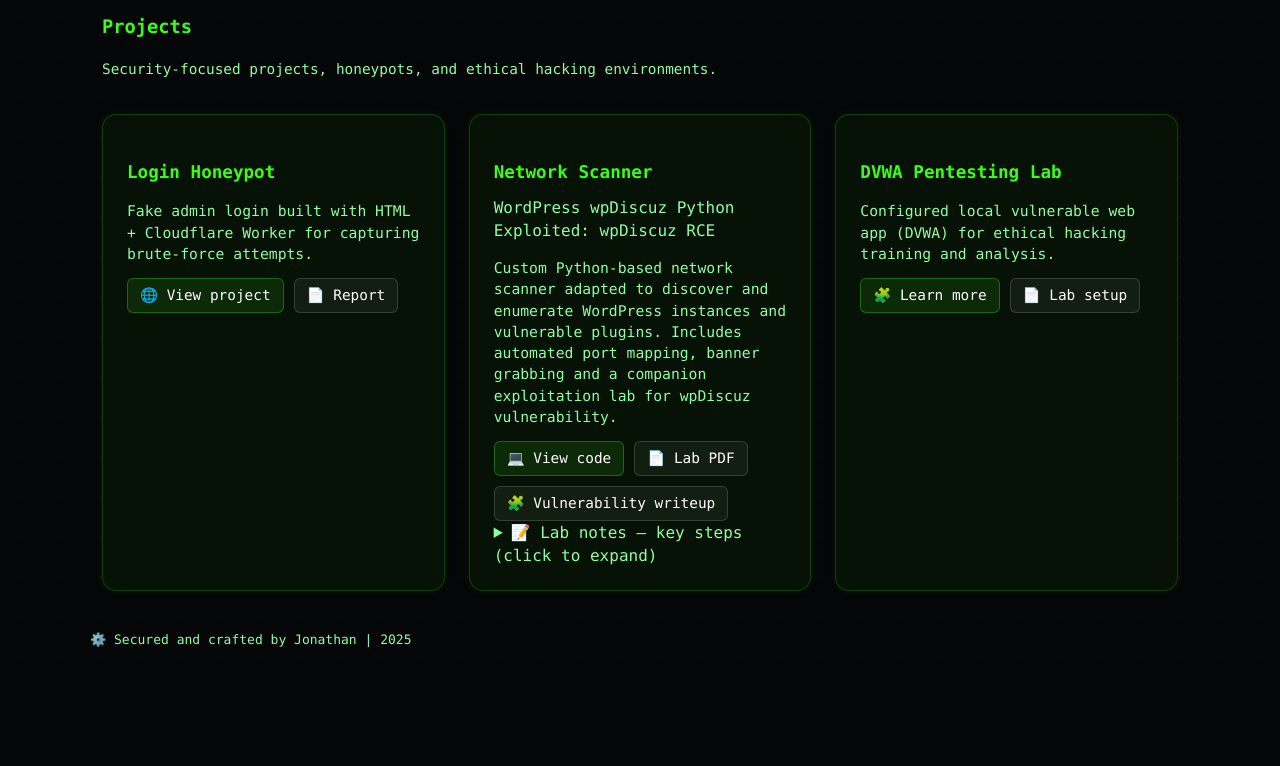
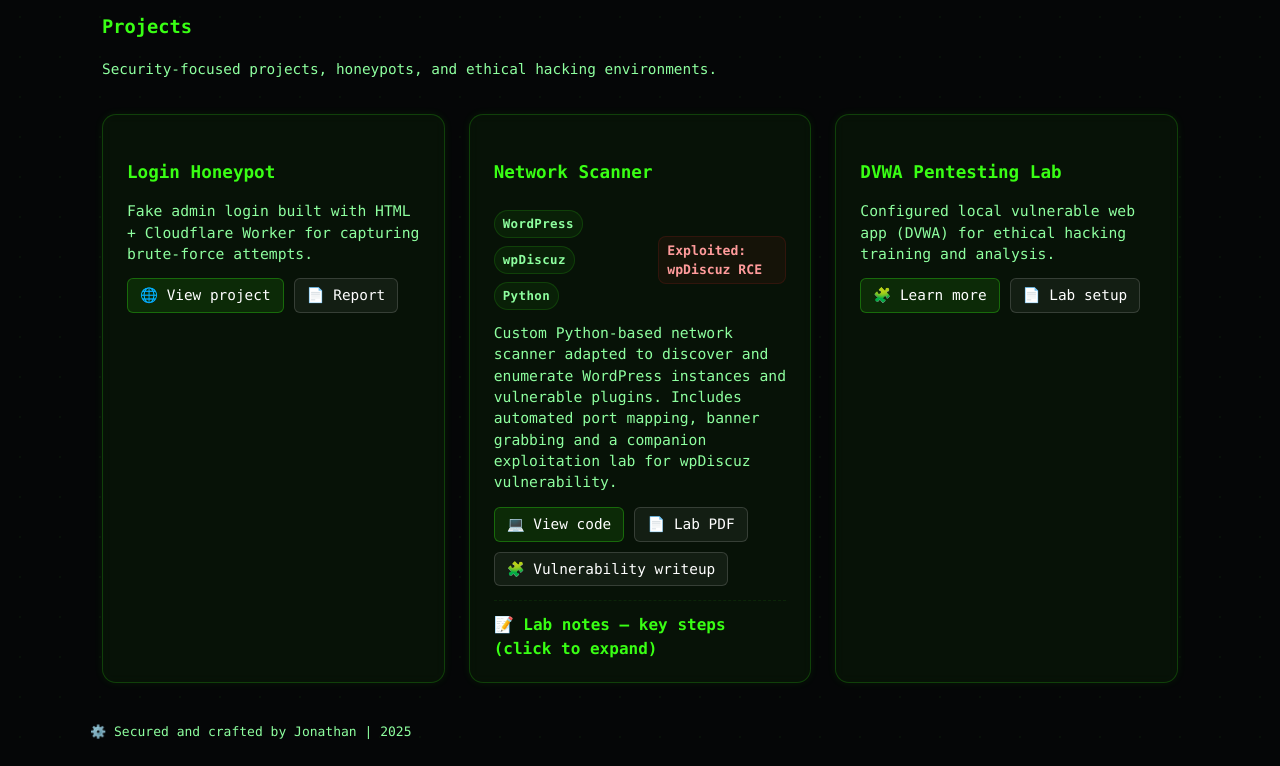
Before and after one commit to jonathang88/jonathangomez.qzz.io, a PHP site: page /cybersecurity/projects in a window 1280 px wide. Shown: the part 323-1089 px from the top of the page. Before the commit the page ends 971 px from the top, so only its background shows below. Run offline with PHP 8.4, Linux system fonts and the light colour scheme.

Commit message:
Update styles2.css

```diff
--- a/css/styles2.css
+++ b/css/styles2.css
@@ -314,3 +314,90 @@
   border-right: 1px solid rgba(0, 255, 144, 0.3);
   padding-right: 2rem;
 }
+
+/* Project card enhancements */
+.project-card .card-head {
+  display: flex;
+  flex-direction: column;
+  gap: 8px;
+}
+
+.meta-row {
+  display: flex;
+  justify-content: space-between;
+  align-items: center;
+  gap: 12px;
+  margin-top: 6px;
+}
+
+.tags {
+  display: flex;
+  gap: 8px;
+  flex-wrap: wrap;
+}
+
+.tag {
+  background: rgba(57,255,20,0.06);
+  border: 1px solid rgba(57,255,20,0.15);
+  color: var(--muted);
+  padding: 4px 8px;
+  border-radius: 999px;
+  font-size: 0.78em;
+  font-weight: 600;
+  letter-spacing: 0.4px;
+}
+
+.vuln-badge {
+  background: rgba(255, 40, 40, 0.06);
+  border: 1px solid rgba(255, 40, 40, 0.12);
+  color: #ff9b9b;
+  padding: 4px 8px;
+  border-radius: 8px;
+  font-size: 0.82em;
+  font-weight: 700;
+}
+
+/* Project description */
+.project-desc {
+  color: var(--muted);
+  font-size: 0.95em;
+  line-height: 1.45;
+  margin-top: 12px;
+}
+
+/* Lab notes */
+.lab-notes {
+  margin-top: 14px;
+  border-top: 1px dashed rgba(57,255,20,0.08);
+  padding-top: 12px;
+  color: var(--muted);
+}
+
+.lab-notes summary {
+  cursor: pointer;
+  font-weight: 700;
+  color: var(--accent);
+  list-style: none;
+  outline: none;
+}
+
+.lab-notes ol {
+  margin: 10px 0 0 18px;
+  padding: 0;
+}
+
+.lab-notes li {
+  margin: 6px 0;
+  font-size: 0.92em;
+}
+
+/* Ajustes de botones dentro de la card (evitar que sobresalgan) */
+.project-card .card-actions {
+  margin-top: 12px;
+}
+
+/* Pequeñas mejoras responsive */
+@media (max-width: 720px) {
+  .meta-row { flex-direction: column; align-items: flex-start; gap: 6px; }
+  .vuln-badge { align-self: flex-start; }
+}
```
